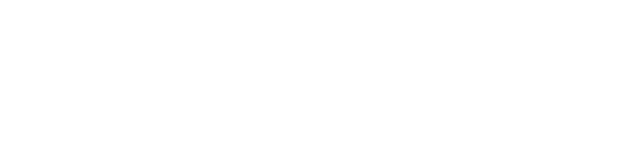
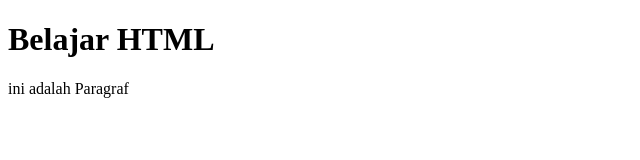
Before and after one commit to kprdtyy23/Lab1Web1, a plain HTML site: page Lab1_Tag_Dasar.html in a window 1280 px wide. Shown: the whole page, without its empty margins (0-640 px from the left). Drawn offline with Linux system fonts and the light colour scheme.

Commit message:
Menambahkan Tugas Praktikum 1

```diff
--- a/Lab1_Tag_Dasar.html
+++ b/Lab1_Tag_Dasar.html
@@ -3,9 +3,10 @@
 <head>
     <meta charset="UTF-8">
     <meta name="viewport" content="width=device-width, initial-scale=1.0">
-    <title>Document</title>
+    <title>Belajar HTML</title>
 </head>
 <body>
-
+    <h1>Belajar HTML</h1>
+    <p>ini adalah Paragraf</p>
 </body>
 </html>
```
Also changed, not shown: screenshot/ss membuat paragraf.png (added), screenshot/ss memformat teks.png (added), screenshot/ss menambahkan hyperlink.png (added), screenshot/ss menambahkan judul.png (added), screenshot/ss menambahkan list.png (added), screenshot/ss menggabungkan semua elemen.png (added), screenshot/ss menyisipkan gambar.png (added), 1 other file.
